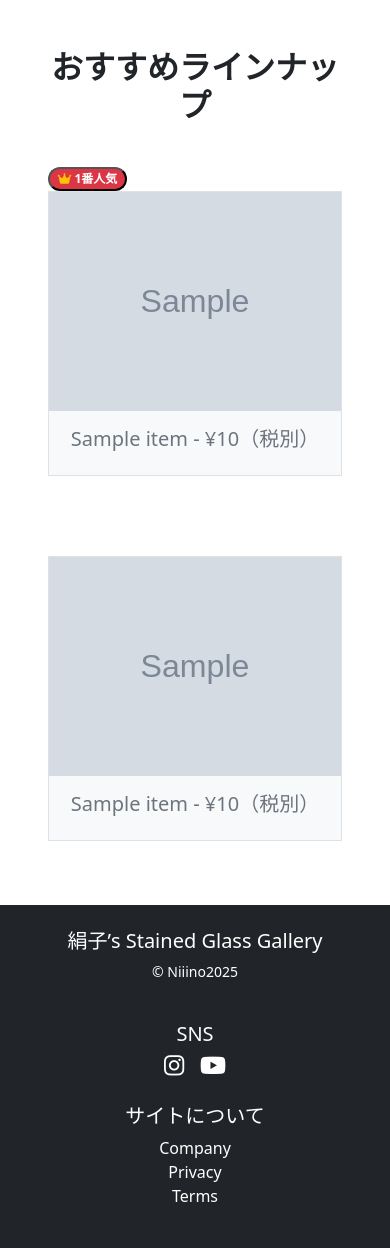
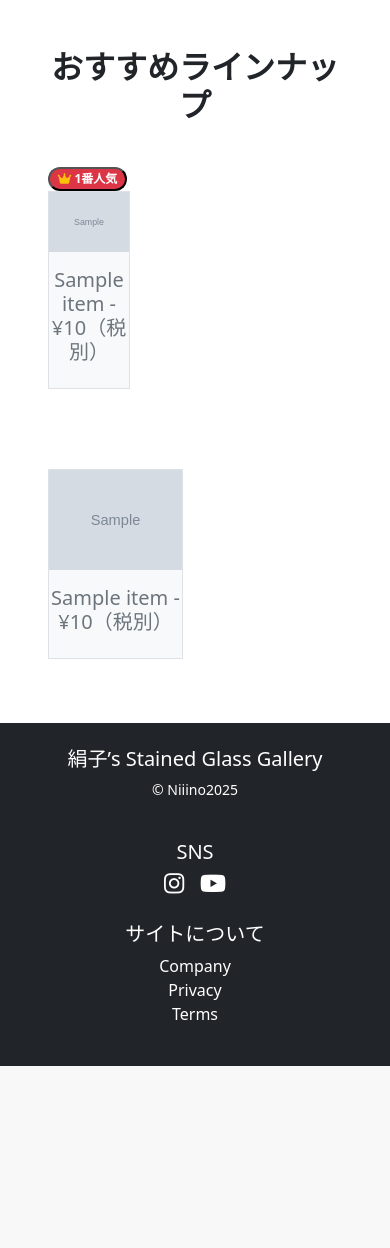
Before and after one commit to kentN1128/Kinuchan, a Django app: page / in a window 390 px wide. Shown: the part 400-1648 px from the top of the page. After the commit the page ends 1466 px from the top, so only its background shows below. Run offline with Django 5.2, Linux system fonts and the light colour scheme; tables that the repository leaves empty hold one stand-in row (values such as "Sample post"); grey boxes marked "Sample" are stand-in pictures; some libraries are stand-ins or nearby versions.

Commit message:
index modify

```diff
--- a/templates/pages/index.html
+++ b/templates/pages/index.html
@@ -9,7 +9,7 @@
 <h5 class="section-title animate-slidein text-center mb-4">おすすめラインナップ</h5>
   {% for object in POPULAR_ITEMS %}
     {% if forloop.counter == 1 or forloop.counter == 2 or forloop.counter == 3 %}
-    <div class="col-12 col-lg-4 my-3">
+    <div class="col-4 col-lg-4 my-3">
       <button type="button" class="badge bg-danger rounded-pill">
         {% if forloop.counter == 1 %}<i class="fa-solid fa-crown text-warning"></i>
         {% elif forloop.counter == 2 %}<i class="fa-solid fa-medal text-secondary"></i>
@@ -24,9 +24,9 @@
 </div>
   <div class="row my-5">
   {% for object in object_list %}
-    <div class="col-12 col-lg-3 my-3">
-    {% include 'snippets/item_box.html' %}
-     </div>
+    <div class="col-6 col-md-4 col-lg-3 my-3">
+      {% include 'snippets/item_box.html' %}
+    </div>
   {% endfor %}
 </div>
 {% endblock %}
```
